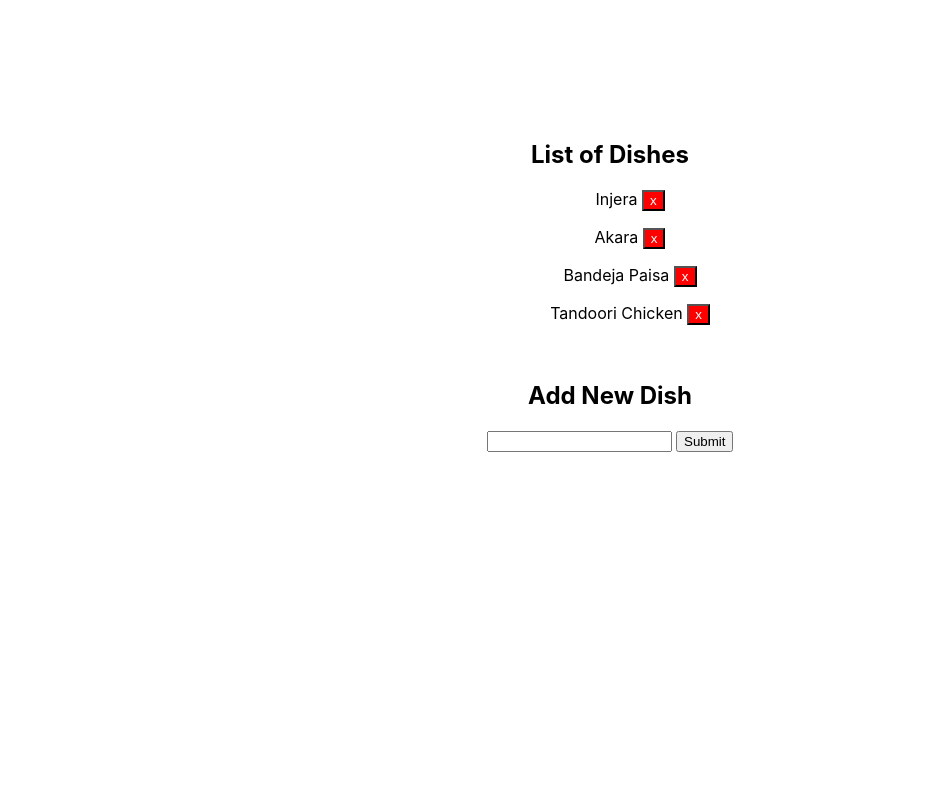
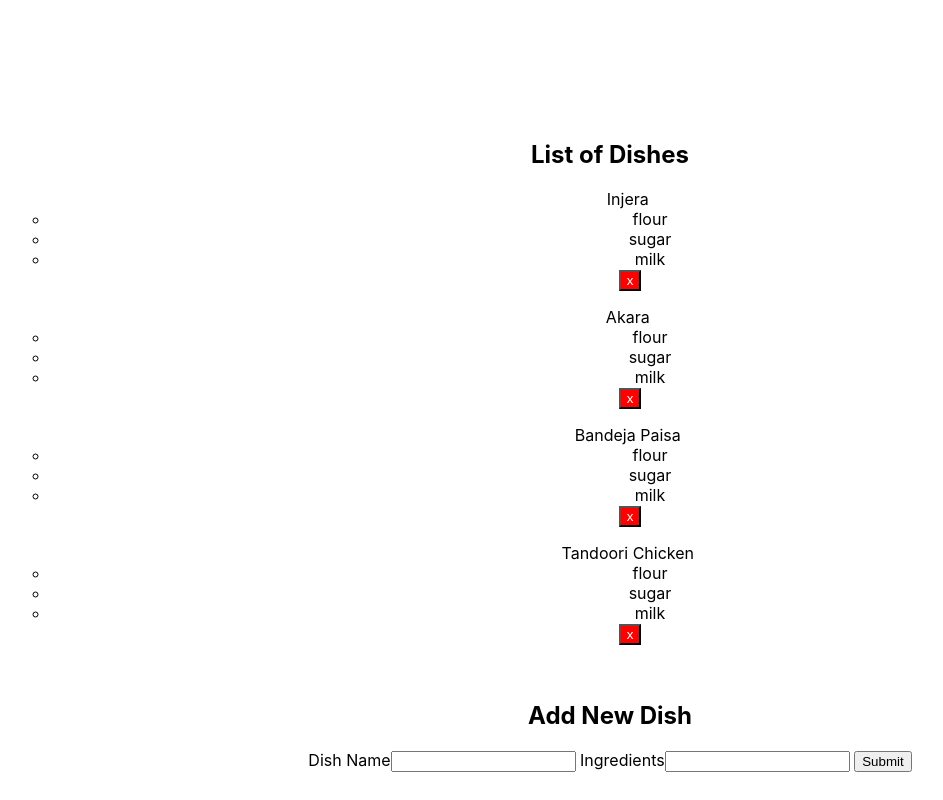
Before and after one commit to IfeAkiWad/Interview, a React (Create React App) app: page / in a window 1280 px wide. Shown: the whole page, without its empty margins (30-973 px from the left). Built offline with nearby package versions, Linux system fonts and the light colour scheme.

Commit message:
finished interview

```diff
--- a/src/App.js
+++ b/src/App.js
@@ -5,14 +5,30 @@ import DishForm from './components/DishForm';
 
 const App = () => {
   const [dish, setDish] = useState([
-    {name: 'Injera'},
-    {name: 'Akara'},
-    {name: 'Bandeja Paisa'},
-    {name: 'Tandoori Chicken'}
+    {name: 'Injera',
+    ingredients: [
+      'flour', ' sugar', ' milk'
+    ]
+    },
+    {name: 'Akara',
+    ingredients: [
+      'flour', ' sugar', ' milk'
+    ]
+    },
+    {name: 'Bandeja Paisa',
+    ingredients: [
+      'flour', ' sugar', ' milk'
+    ]
+    },
+    {name: 'Tandoori Chicken',
+    ingredients: [
+      'flour', ' sugar', ' milk'
+    ]
+    }
   ])
 
-  const newDish = (name) => {
-    const newDish = [...dish, { name }]
+  const newDish = (name, ingredients) => {
+    const newDish = [...dish, { name, ingredients: ingredients.split(',') }]
     setDish(newDish)
   }
 
@@ -29,7 +45,7 @@ const App = () => {
         <h2>List of Dishes</h2>
         {/*eslint-disable-next-line array-callback-return*/}
         {dish.map((dish, index) => <Dish key={index}
-          index={index}
+          index={index} // <--- used later to delete dish
           dish={dish}
           removeDish={removeDish}
         />
--- a/src/components/Dish.js
+++ b/src/components/Dish.js
@@ -7,6 +7,14 @@ const Dish = ({ dish, index, removeDish }) => {
         <ul className={'dish-list'}>
           <li>
             {dish.name}&nbsp;
+            {/*eslint-disable-next-line array-callback-return*/}
+            <ul>
+            {dish.ingredients.map((ingr, index) => {
+              return <li key={index}>
+                    {ingr}
+              </li>
+          })}
+            </ul>
           <button className='delete' onClick={() => removeDish(index)}>x</button>
           </li>
         </ul>
--- a/src/components/DishForm.js
+++ b/src/components/DishForm.js
@@ -2,23 +2,32 @@ import React, { useState } from "react";
 
 const DishForm = ({ addNewDish }) => {
     const [newDish, setNewDish] = useState('')
+    const [ingredients, setIngredients] = useState('')
 
-    const handleOnChange = (event) => {
+    const handleOnChangeName = (event) => {
       setNewDish(event.target.value)
+    }
+
+    const handleOnChangeIngr = (event) => {
+      setIngredients(event.target.value)
     }
 
     const handleOnSubmit = (event) => {
       event.preventDefault()
       if(!newDish) return
-        addNewDish(newDish)
+        addNewDish(newDish, ingredients)
         setNewDish('')
+        setIngredients('')
 
     }
 
     return (
       <div>
         <form onSubmit={handleOnSubmit}>
-          <input type='text' onChange={handleOnChange} value={newDish} />&nbsp;
+          <label>Dish Name</label>
+          <input type='text'name='name' onChange={handleOnChangeName} value={newDish} />&nbsp;
+          <label>Ingredients</label>
+          <input type='text'name='ingredients' onChange={handleOnChangeIngr} value={ingredients} />&nbsp;
           <input type='submit' value='Submit' />
         </form>
       </div>
```
Also changed, not shown: 2 other files (tests, documents, lock files or other folders).
